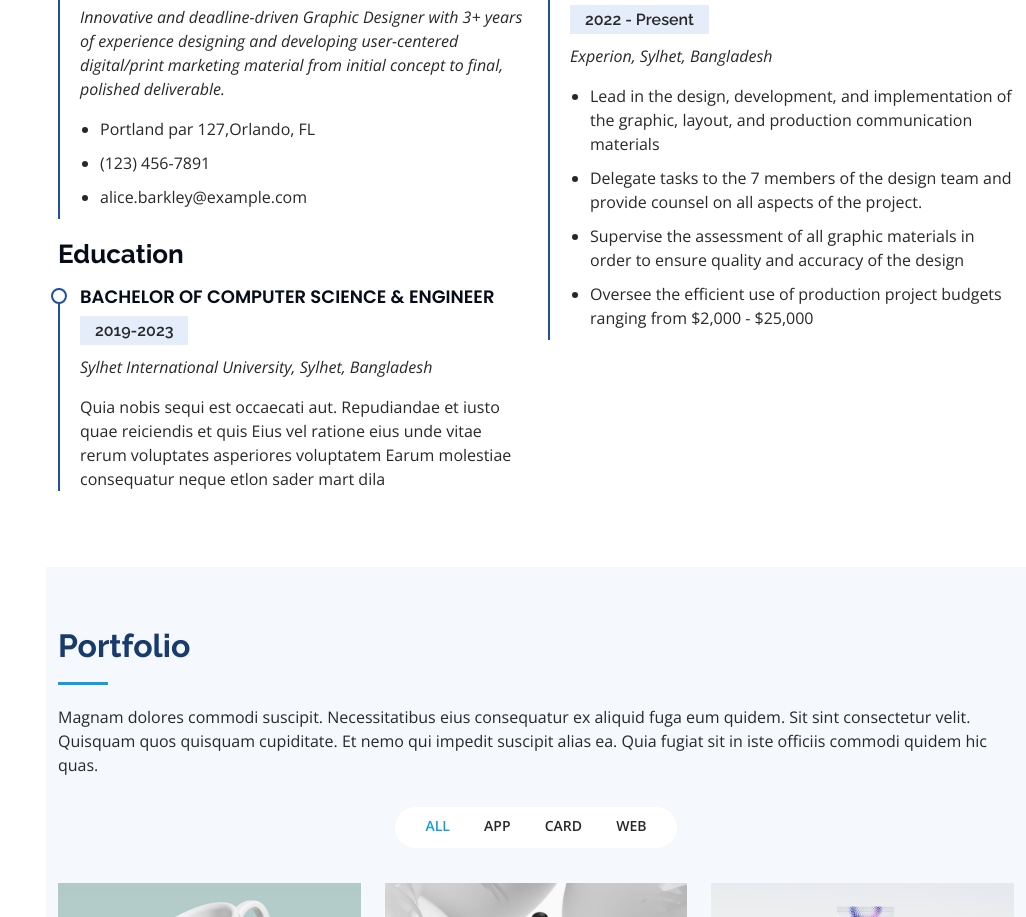
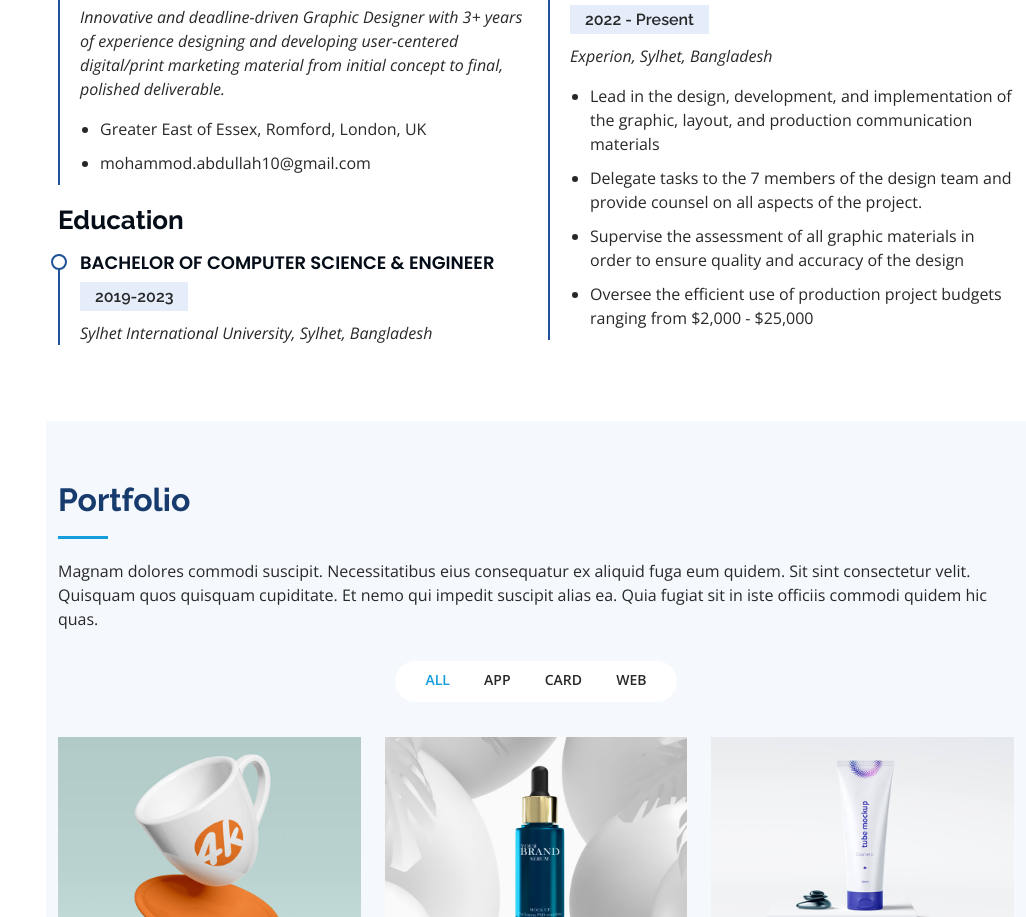
Before and after one commit to abdullahalways/Portfolio, a plain HTML site: page index.html in a window 1280 px wide. Shown: the part 2313-3230 px from the top of the page, without its empty margins (254-1280 px from the left). Drawn offline with nearby package versions, Linux system fonts and the light colour scheme.

Commit message:
address added

```diff
--- a/index.html
+++ b/index.html
@@ -258,9 +258,9 @@
               <h4>Md Abdullah</h4>
               <p><em>Innovative and deadline-driven Graphic Designer with 3+ years of experience designing and developing user-centered digital/print marketing material from initial concept to final, polished deliverable.</em></p>
               <ul>
-                <li>Portland par 127,Orlando, FL</li>
-                <li>(123) 456-7891</li>
-                <li>alice.barkley@example.com</li>
+                <li>Greater East of Essex, Romford, London, UK</li>
+                <!-- <li>(123) 456-7891</li> -->
+                <li>mohammod.abdullah10@gmail.com</li>
               </ul>
             </div>
 
@@ -275,7 +275,7 @@
               <h4>Bachelor of Computer Science &amp; Engineer</h4>
               <h5>2019-2023</h5>
               <p><em>Sylhet International University, Sylhet, Bangladesh</em></p>
-              <p>Quia nobis sequi est occaecati aut. Repudiandae et iusto quae reiciendis et quis Eius vel ratione eius unde vitae rerum voluptates asperiores voluptatem Earum molestiae consequatur neque etlon sader mart dila</p>
+              <!-- <p>Quia nobis sequi est occaecati aut. Repudiandae et iusto quae reiciendis et quis Eius vel ratione eius unde vitae rerum voluptates asperiores voluptatem Earum molestiae consequatur neque etlon sader mart dila</p> -->
             </div>
           </div>
           <div class="col-lg-6" data-aos="fade-up" data-aos-delay="100">
```
